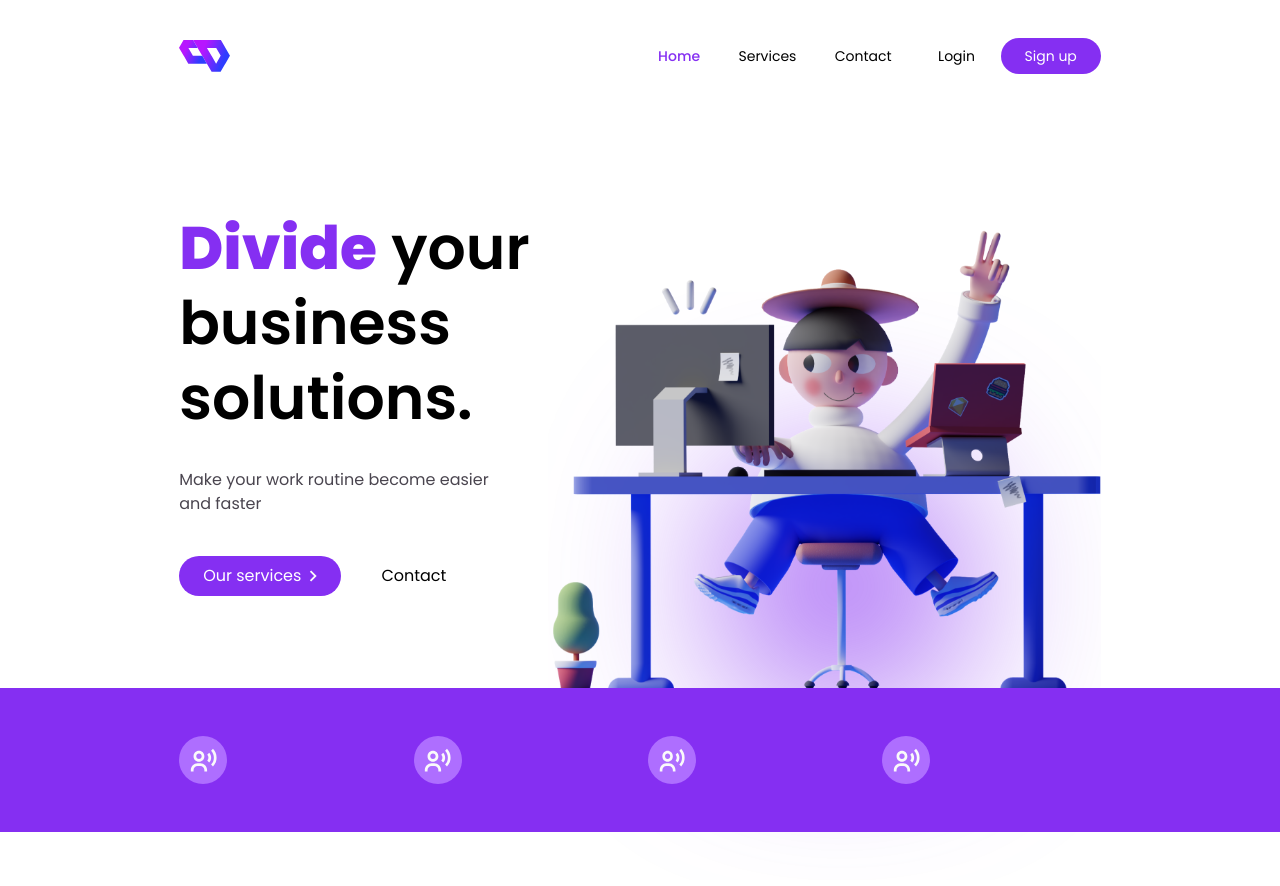
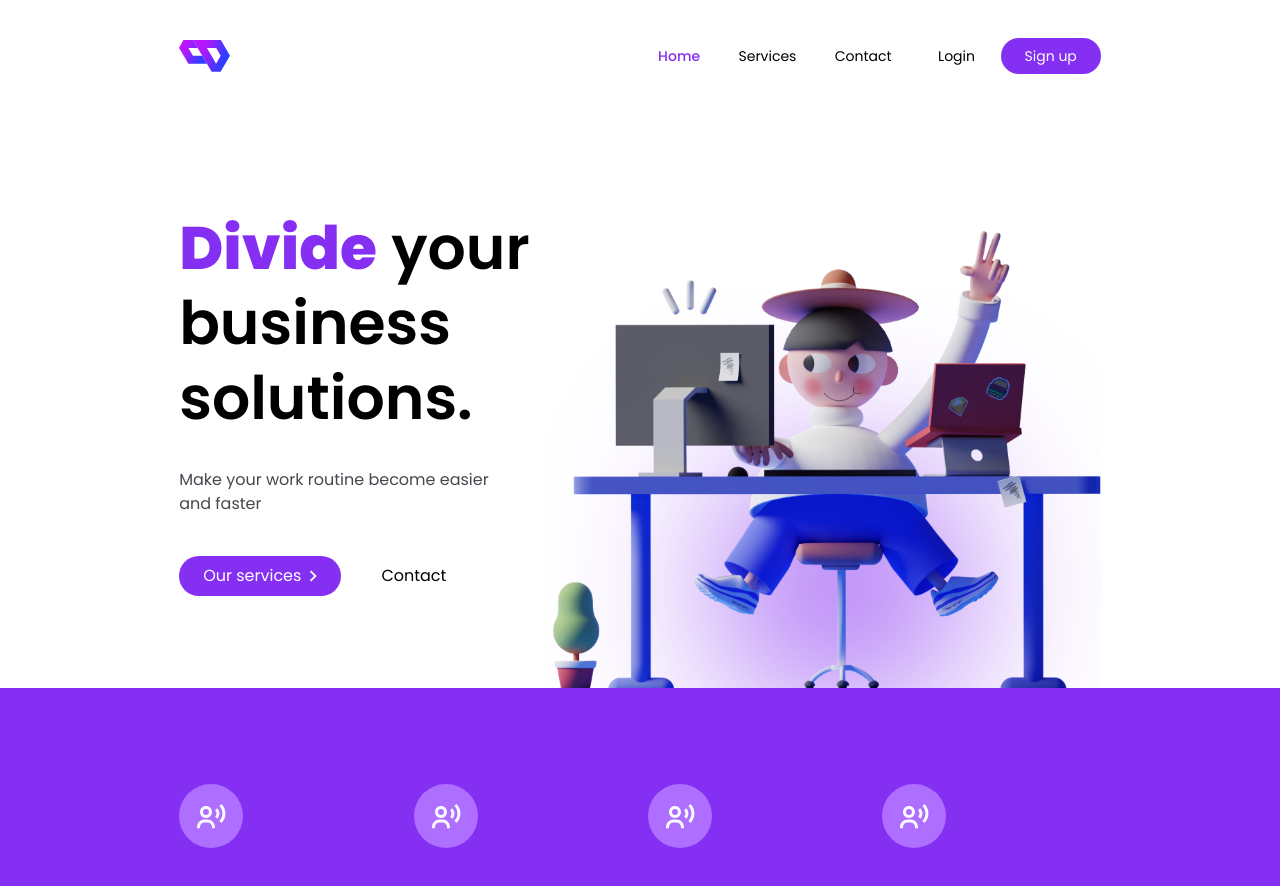
Before and after one commit to ostrekodowanie/DivideServices, a React (Vite) app in the folder frontend/: page / in a window 1280 px wide. Shown: the top 886 px of the page. Built offline with nearby package versions, Linux system fonts and the light colour scheme.

Commit message:
login signup frontend

```diff
--- a/frontend/src/components/Header.jsx
+++ b/frontend/src/components/Header.jsx
@@ -35,7 +35,7 @@ const Navbar = ({ nav }) => {
             <CustomLink className="text-sm" to='/contact'>Contact</CustomLink>
             <div className="flex flex-col sm:flex-row mt-2 sm:mt-0 ml-2 items-center gap-[2vw]">
                 <CustomLink className="text-sm" to='/login'>Login</CustomLink>
-                <CustomLink className="rounded-3xl text-sm py-2 px-6 bg-primary text-white" to='/signup'>Sign up</CustomLink>
+                <Link className="rounded-3xl text-sm py-2 px-6 bg-primary text-white" to='/signup'>Sign up</Link>
             </div>
         </div>
     )
--- a/frontend/src/pages/Home.jsx
+++ b/frontend/src/pages/Home.jsx
@@ -31,25 +31,25 @@ const CTA = () => {
 
 const Stats = () => {
     return (
-        <div className='bg-primary padding py-12 gap-4 grid sm:grid-cols-autoFit items-center'>
+        <div className='bg-primary padding py-24 gap-4 grid md:grid-cols-2 xl:grid-cols-4 items-center'>
             <div className='grid grid-rows-2'>
-                <div className='bg-secondary rounded-full h-12 w-12 flex items-center justify-center row-span-2'>
-                    <img className='max-w-[60%] max-h-[60%]' src={activeusers} alt="" />
+                <div className='bg-secondary rounded-full h-16 w-16 flex items-center justify-center row-span-2'>
+                    <img className='max-w-[50%] max-h-[50%]' src={activeusers} alt="" />
                 </div>
             </div>
             <div className='grid grid-rows-2'>
-                <div className='bg-secondary rounded-full h-12 w-12 flex items-center justify-center row-span-2'>
-                    <img className='max-w-[60%] max-h-[60%]' src={activeusers} alt="" />
+                <div className='bg-secondary rounded-full h-16 w-16 flex items-center justify-center row-span-2'>
+                    <img className='max-w-[50%] max-h-[50%]' src={activeusers} alt="" />
                 </div>
             </div>
             <div className='grid grid-rows-2'>
-                <div className='bg-secondary rounded-full h-12 w-12 flex items-center justify-center row-span-2'>
-                    <img className='max-w-[60%] max-h-[60%]' src={activeusers} alt="" />
+                <div className='bg-secondary rounded-full h-16 w-16 flex items-center justify-center row-span-2'>
+                    <img className='max-w-[50%] max-h-[50%]' src={activeusers} alt="" />
                 </div>
             </div>
             <div className='grid grid-rows-2'>
-                <div className='bg-secondary rounded-full h-12 w-12 flex items-center justify-center row-span-2'>
-                    <img className='max-w-[60%] max-h-[60%]' src={activeusers} alt="" />
+                <div className='bg-secondary rounded-full h-16 w-16 flex items-center justify-center row-span-2'>
+                    <img className='max-w-[50%] max-h-[50%]' src={activeusers} alt="" />
                 </div>
             </div>
         </div>
```
